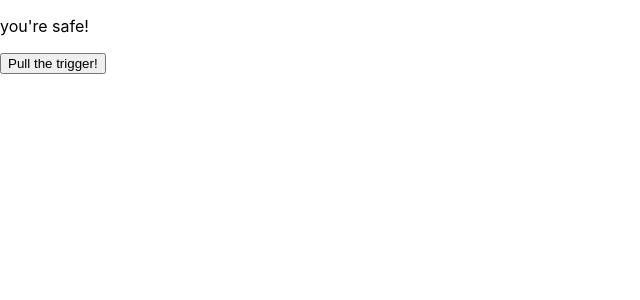
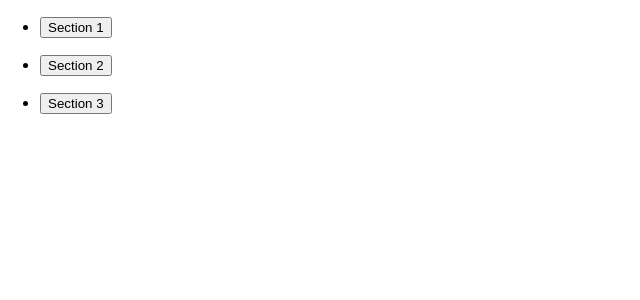
Before and after one commit to thinkful-ei-leopard/jan-29-drills-lily-paul, a React (Create React App) app: page / in a window 1280 px wide. Shown: the top 300 px of the page, without its empty margins (0-640 px from the left). Built offline with nearby package versions, Linux system fonts and the light colour scheme.

Commit message:
got buttons working

```diff
--- a/src/index.js
+++ b/src/index.js
@@ -5,5 +5,21 @@ import './index.css';
 import HelloWorld from './state-drills/HelloWorld';
 import Bomb from './state-drills/Bomb';
 import RouletteGun from './state-drills/RouletteGun';
+import Accordion from './state-drills/Accordion';
 
-ReactDOM.render(<RouletteGun />, document.getElementById('root'));
+const sections = [
+  {
+    title: 'Section 1',
+    content: 'Lorem ipsum dolor sit amet consectetur adipisicing elit.',
+  },
+  {
+    title: 'Section 2',
+    content: 'Cupiditate tenetur aliquam necessitatibus id distinctio quas nihil ipsam nisi modi!',
+  },
+  {
+    title: 'Section 3',
+    content: 'Animi amet cumque sint cupiditate officia ab voluptatibus libero optio et?',
+  },
+]
+
+ReactDOM.render(<Accordion sections={sections}/>, document.getElementById('root'));
--- /dev/null
+++ b/src/state-drills/Accordion.js
@@ -0,0 +1,37 @@
+import React from 'react';
+
+class Accordion extends React.Component {
+  static defaultProps = { sections: [{ title: '', content: '' }] };
+
+  state = {
+    currentSectionIndex: null,
+    showingContent: false
+  };
+
+  handleButtonClick = index => {
+    this.setState({
+      currentSectionIndex: index,
+      showingContent: !this.state.showingContent
+    });
+  };
+
+  renderSection = () => {
+    const currentSection = this.props.sections[this.state.currentSectionIndex];
+    return this.props.sections.map((section, index) => (
+      <ul>
+        <li>
+          <button key={index} onClick={() => this.handleButtonClick(index)}>
+            {section.title}
+          </button>
+          {this.state.showingContent && this.state.currentSectionIndex === index && <p>{currentSection.content}</p>}
+        </li>
+      </ul>
+    ));
+  };
+
+  render() {
+    return <div>{this.renderSection()}</div>;
+  }
+}
+
+export default Accordion;
```
